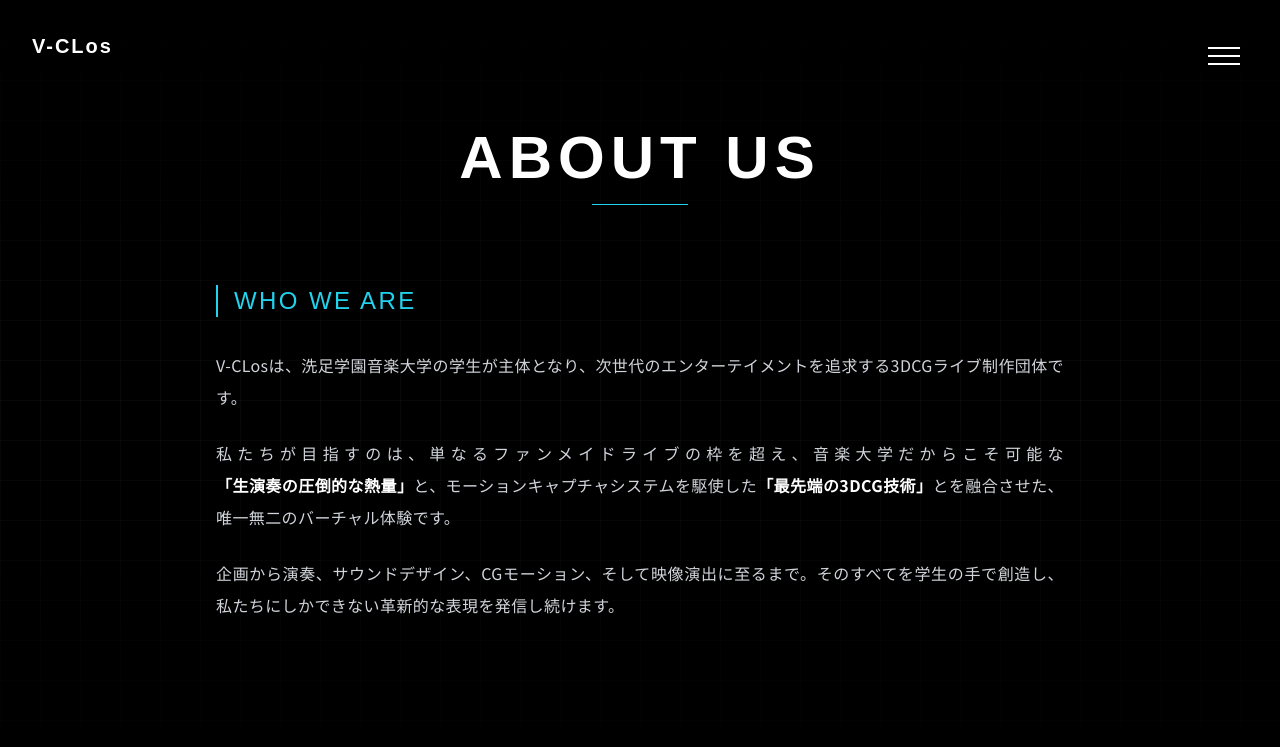
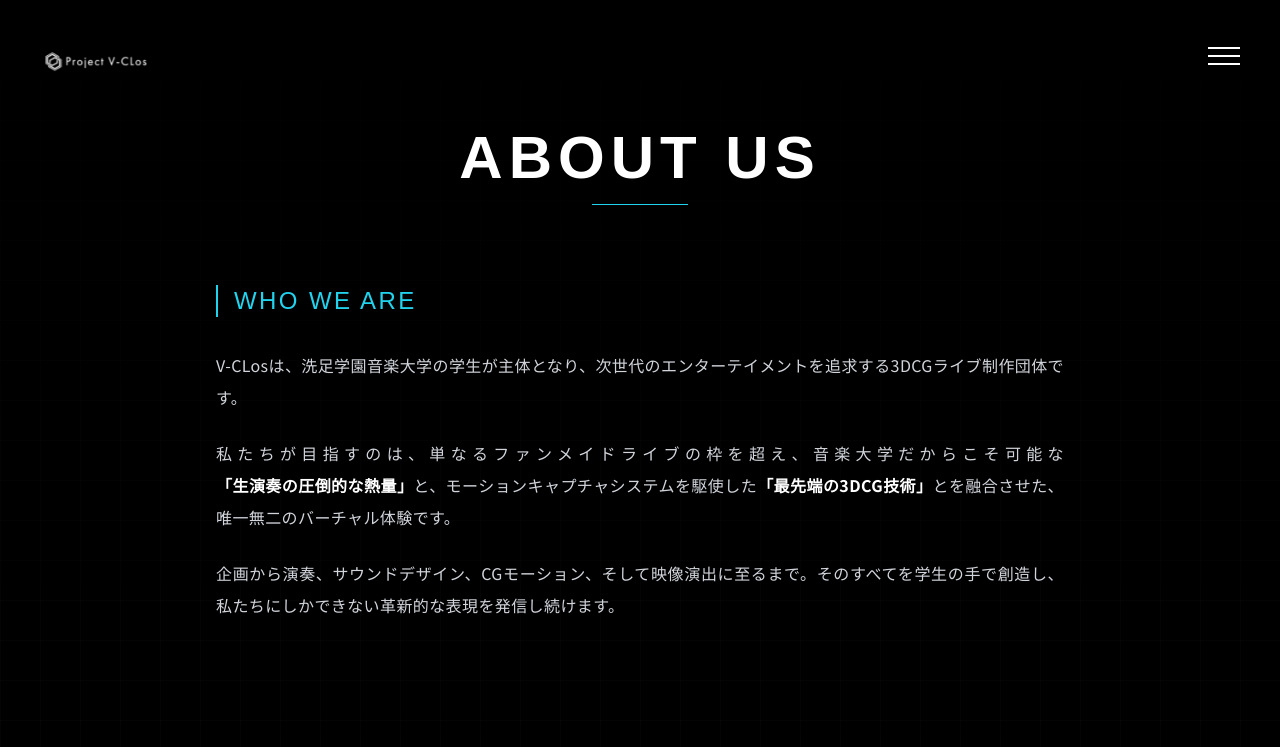
Before and after one commit to S-design-jp/v-clos-website, a Next.js app: page /about in a window 1280 px wide. Shown: the top 747 px of the page. Built offline with nearby package versions, Linux system fonts and the light colour scheme.

Commit message:
Add page transition and update logo image

```diff
--- a/package.json
+++ b/package.json
@@ -12,6 +12,7 @@
     "@react-three/drei": "^10.7.7",
     "@react-three/fiber": "^9.4.0",
     "@types/three": "^0.181.0",
+    "framer-motion": "^12.23.24",
     "gsap": "^3.13.0",
     "lenis": "^1.3.15",
     "microcms-js-sdk": "^3.2.0",
--- /dev/null
+++ b/src/app/template.tsx
@@ -0,0 +1,15 @@
+"use client";
+
+import { motion } from "framer-motion";
+
+export default function Template({ children }: { children: React.ReactNode }) {
+    return (
+        <motion.div
+            initial={{ opacity: 0, filter: "blur(20px)" }}
+            animate={{ opacity: 1, filter: "blur(0px)" }}
+            transition={{ duration: 0.8, ease: [0.22, 1, 0.36, 1] }}
+        >
+            {children}
+        </motion.div>
+    );
+}
--- a/src/components/HeaderLogo.tsx
+++ b/src/components/HeaderLogo.tsx
@@ -1,22 +1,31 @@
 "use client";
 
 import Link from "next/link";
+import Image from "next/image"; // Imageコンポーネントを追加
 
 export default function HeaderLogo() {
     return (
         <Link
             href="/"
-            className="fixed top-8 left-8 z-[100] group cursor-pointer mix-blend-difference"
+            className="fixed top-8 left-8 z-[100] group cursor-pointer mix-blend-difference" // 親要素で反転を指定
             aria-label="Back to Top"
         >
             <div className="flex flex-col leading-none">
-                {/* メインロゴ */}
-                <span className="font-jura font-bold text-xl tracking-widest text-white transition-colors duration-300 group-hover:text-cyan-400">
-                    V-CLos
-                </span>
+
+                {/* === ロゴ画像 === */}
+                <div className="relative w-32 h-auto transition-transform duration-300 group-hover:scale-105">
+                    <Image
+                        src="/logo.png" // publicフォルダのパス
+                        alt="V-CLos"
+                        width={128}     // 画像の実際の幅に合わせて調整してください
+                        height={40}     // 画像の実際の高さに合わせて調整してください
+                        priority        // 重要な画像なので優先読み込み
+                        className="object-contain w-full h-auto"
+                    />
+                </div>
 
                 {/* サブテキスト（装飾） */}
-                <span className="text-[8px] font-jura text-gray-400 tracking-[0.2em] opacity-0 -translate-x-2 group-hover:opacity-100 group-hover:translate-x-0 transition-all duration-300">
+                <span className="mt-1 text-[8px] font-jura text-gray-400 tracking-[0.2em] opacity-0 -translate-x-2 group-hover:opacity-100 group-hover:translate-x-0 transition-all duration-300">
                     HOME
                 </span>
             </div>
```
Also changed, not shown: public/logo.png (added), 1 other file (tests, documents, lock files or other folders).
